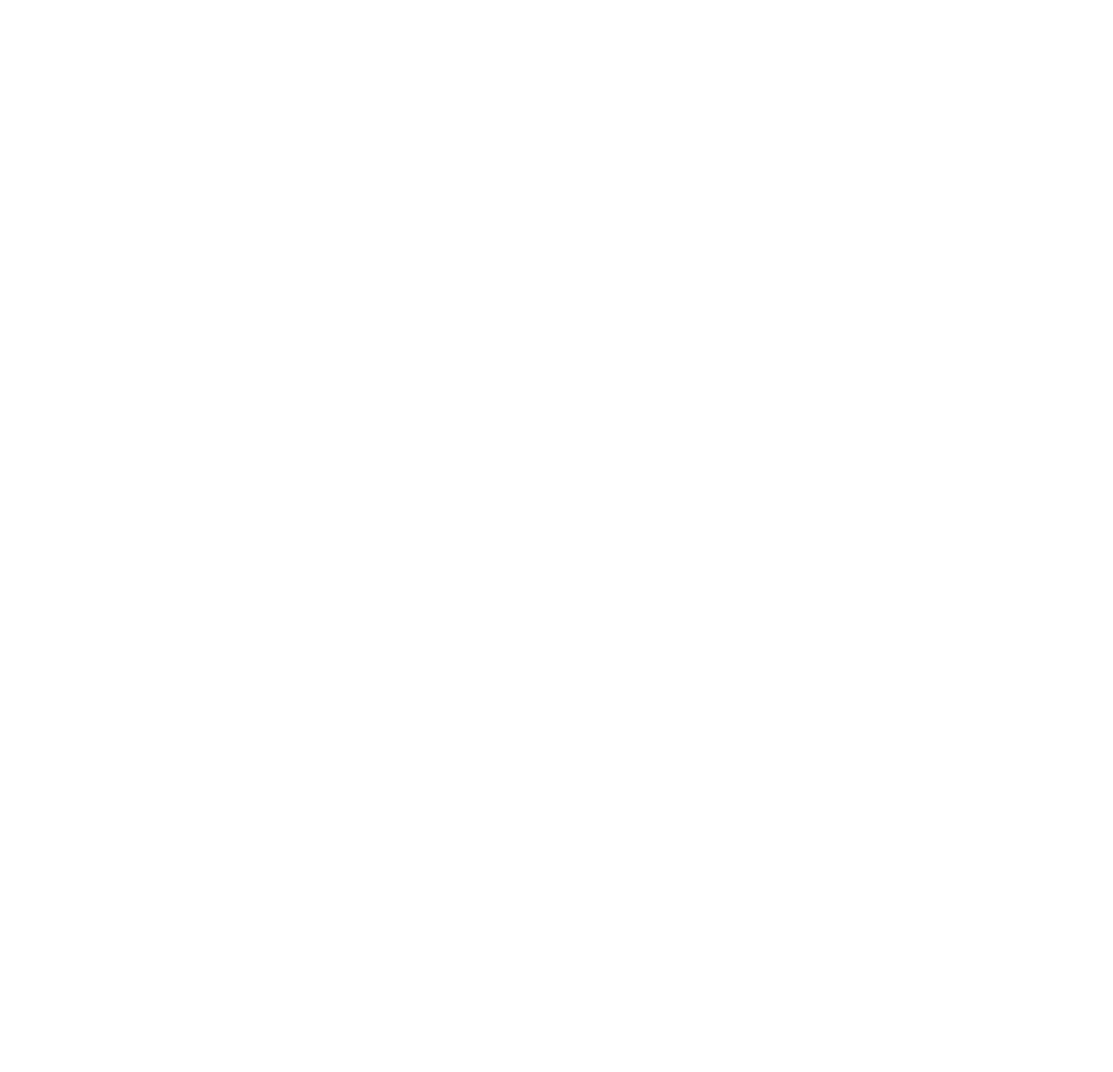
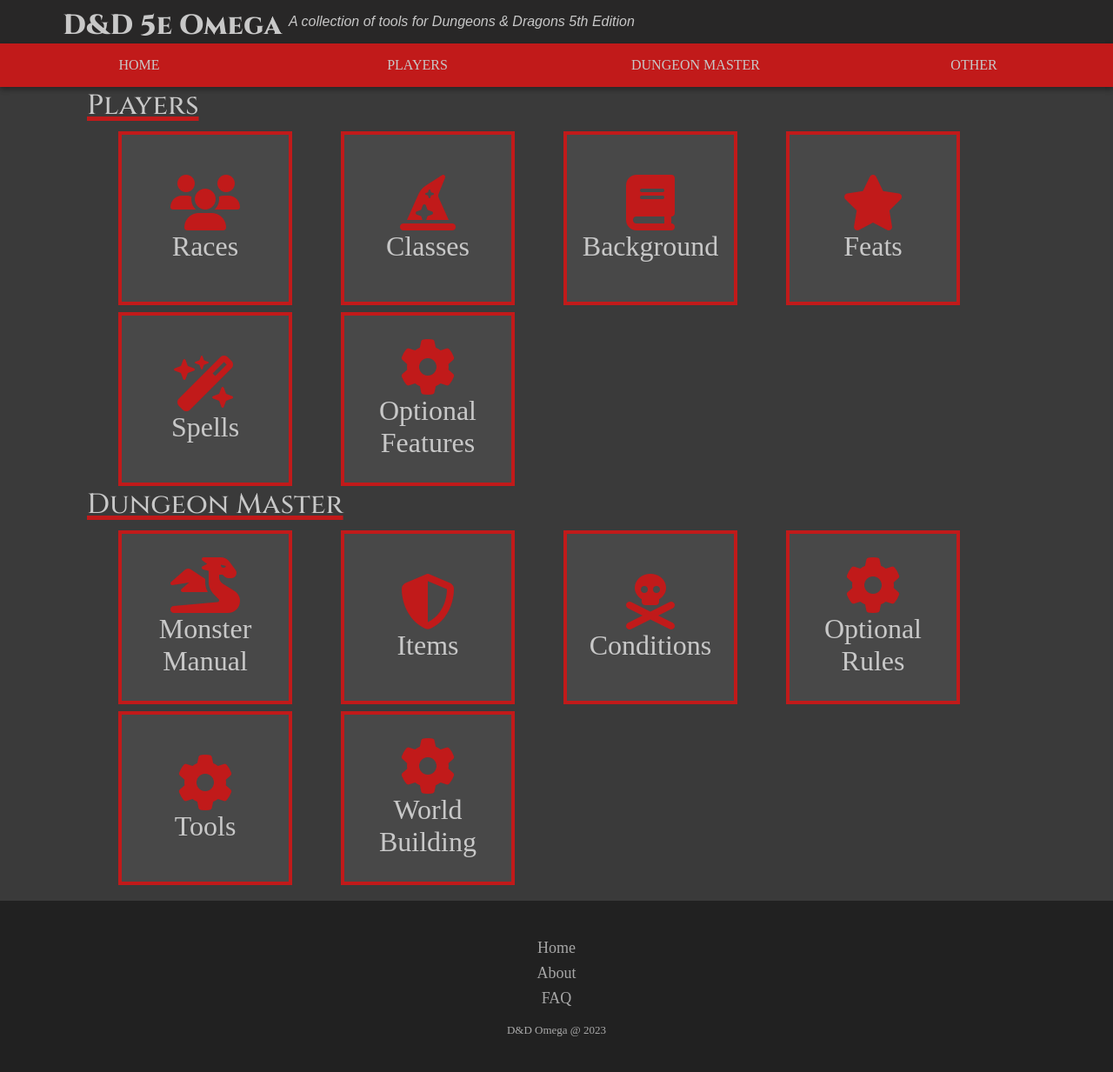
Before and after one commit to wigrenmarcus/dnd-omega, a plain HTML site: page index.html in a window 1280 px wide. Shown: the whole page at 87% size. Before the commit the page ends 800 px from the top, so only its background shows below. Drawn offline with Linux system fonts and the light colour scheme.

Commit message:
V2.0
Classes got intruduced

```diff
--- a/css/grid.css
+++ b/css/grid.css
@@ -0,0 +1,27 @@
+/* --- Main Grid -------------------------------- */
+.container {
+    display: grid;
+    grid-template-columns: repeat(4, 1fr);
+    grid-auto-rows: minmax(32px, auto);
+}
+
+#header {
+    grid-column: 1 / 2;
+}
+
+.desc {
+    grid-column: 2 / -1;
+}
+
+/* --- Icon Grid ---------------------------------- */
+.icon-container {
+    display: grid;
+    grid-template-columns: repeat(auto-fill, minmax(208px, 1fr));
+}
+
+/* --- Media queries ---------------------------- */
+@media only screen and (max-width: 1025px) {
+    #header {
+        grid-column: 1 / -1;
+    }
+}
--- a/css/style.css
+++ b/css/style.css
@@ -0,0 +1,230 @@
+* {
+    box-sizing: border-box;
+    margin: 0;
+    padding: 0;
+}
+
+body {
+    background-color: rgb(58, 58, 58);
+}
+
+/* --- Font Styling ---------------------------------- */
+* {
+    font-family: 'Times New Roman', Times, serif;
+    color: rgb(200, 200, 200);
+}
+
+h1 {
+    color: rgb(200, 200, 200);
+    font-family: 'Cinzel', serif;
+    font-weight: 500;
+}
+
+#header {
+    font-family: 'Cinzel', serif;
+    font-weight: 800;
+    color: rgb(200, 200, 200);
+    text-align: right;
+    text-decoration: none;
+}
+
+.desc {
+    font-family: Arial, Helvetica, sans-serif;
+    font-weight: 400;
+    font-style: italic;
+    color: rgb(200, 200, 200);
+    display: flex;
+    flex-direction: column;
+    justify-content: flex-end;
+    margin: 8px;
+}
+
+.icon-header {
+    text-decoration: underline;
+    text-decoration-color: #c11a1a;
+    text-decoration-thickness: 5px;
+    margin-left: 100px;
+}
+
+
+
+/* --- Header Styling -------------------------------- */
+.container {
+    background-color: rgb(40, 39, 39);
+    padding: 8px;
+}
+
+/* --- Navigation -------------------------------------- */
+header {
+    width: 100%;
+    height: 50px;
+    background-color: #c11a1a;
+    box-shadow: 0 3px 6px rgba(0, 0, 0, 0.16), 0 3px 6px rgba(0, 0, 0, 0.23);
+}
+
+header > nav > div {
+    float: left;
+    width: 25%;
+    height: 100%;
+    position: relative;
+}
+
+header > nav > div > a {
+    text-align: center;
+    width: 100%;
+    height: 100%;
+    display: block;
+    line-height: 50px;
+    color: #fbfbfb;
+    transition: background-color 0.2s ease;
+    text-transform: uppercase;
+}
+
+header > nav > div:hover > a {
+    background-color: rgba(0, 0, 0, 0.1);
+    cursor: pointer;
+}
+
+header > nav > div > div {
+    display: none;
+    overflow: hidden;
+    background-color: rgb(72, 72, 72);
+    min-width: 200%;
+    position: absolute;
+    box-shadow: 0 10px 20px rgba(0, 0, 0, 0.19), 0 6px 6px rgba(0, 0, 0, 0.23);
+    padding: 10px;
+}
+
+header > nav > div:not(:first-of-type):not(:last-of-type) > div {
+    left: -50%;
+    border-radius: 0 0 3px 3px;
+}
+
+header > nav > div:first-of-type > div {
+    left: 0;
+    border-radius: 0 0 3px 0;
+}
+
+header > nav > div:last-of-type > div {
+    right: 0;
+    border-radius: 0 0 0 3px;
+}
+
+header > nav > div:hover > div {
+    display: block;
+}
+
+header > nav > div > div > a {
+    display: block;
+    float: left;
+    padding: 8px 10px;
+    width: 46%;
+    margin: 2%;
+    text-align: center;
+    background-color: #c11a1a;
+    color: #fbfbfb;
+    border-radius: 2px;
+    transition: background-color 0.2s ease;
+}
+
+header > nav > div > div > a:hover {
+    background-color: #212121;
+    cursor: pointer;
+}
+/* --- Icon grid -------------------------------------- */
+.icon-container {
+    margin-left: 128px;
+    margin-right: 128px;
+}
+
+.icon-box, .icon-container a {
+    height: 200px;
+    width: 200px;
+    margin: 4px;
+}
+
+.icon-box:hover {
+    background-color: #333232;
+}
+
+.icon-box {
+    background-color: rgb(72, 72, 72);
+    margin: 4px;
+    padding: 32px;
+    color: rgb(200, 200, 200);
+    border: 4px solid #c11a1a;
+    font-size: 2em;
+    display: flex;
+    flex-direction: column;
+    align-items: center;
+    justify-content: center;
+
+
+}
+
+a, .icon-box {
+    text-decoration: none;
+}
+
+.icon-text {
+    text-align: center;
+}
+
+.icon {
+    font-size: 64px;
+}
+
+
+
+/* --- Footer ---------------------------------------- */
+footer {
+    padding:40px 0;
+    background-color: #212121;
+    color:#4b4c4d;
+  }
+
+footer ul {
+    padding:0;
+    list-style:none;
+    text-align:center;
+    font-size:18px;
+    line-height:1.6;
+    margin-bottom:0;
+  }
+
+footer li {
+    padding:0 10px;
+  }
+
+footer ul a {
+    color:inherit;
+    text-decoration:none;
+    opacity:0.8;
+  }
+
+footer ul a:hover {
+    opacity:1;
+  }
+
+footer .copyright {
+    margin-top:15px;
+    text-align:center;
+    font-size:13px;
+    color:#aaa;
+    margin-bottom:0;
+  }
+
+/* --- Media queries ---------------------------- */
+@media only screen and (max-width: 1025px) {
+    * {
+        font-size: 1em;
+    }
+
+    .desc {
+        display: none;
+    }
+
+    #header {
+        text-align: center;
+    }
+}
--- a/index.html
+++ b/index.html
@@ -4,9 +4,156 @@
     <meta charset="UTF-8">
     <meta http-equiv="X-UA-Compatible" content="IE=edge">
     <meta name="viewport" content="width=device-width, initial-scale=1.0">
-    <title>Document</title>
+    <link rel="stylesheet" href="css/style.css">
+    <link rel="stylesheet" href="css/grid.css">
+    <link rel="preconnect" href="https://fonts.googleapis.com">
+    <!--google--> <link rel="preconnect" href="https://fonts.googleapis.com">
+    <link rel="preconnect" href="https://fonts.gstatic.com" crossorigin>
+    <link href="https://fonts.googleapis.com/css2?family=Cinzel:wght@500;800&display=swap" rel="stylesheet">
+    <script src="https://kit.fontawesome.com/77b74da7a3.js" crossorigin="anonymous"></script>
+    <title>5e Omega</title>
 </head>
 <body>
 
+<!-- Page Header ------------>
+<header class="container">
+    <h1 id="header">D&D 5e Omega</h1>
+    <p class="desc">A collection of tools for Dungeons & Dragons 5th Edition</p>
+</header>
+
+<header>
+<nav>
+    <div>
+            <a href="index.html"><span>Home</span></a>
+    </div>
+    <div>
+            <a><span>Players </span></a>
+            <div>
+                    <a>Races</a>
+                    <a href="classes.html">Classes</a>
+                    <a>Background</a>
+                    <a>Feats</a>
+                    <a>Spells</a>
+                    <a>Optional Rules</a>
+            </div>
+    </div>
+    <div>
+            <a><span>Dungeon Master</span></a>
+            <div>
+                    <a>Monster Manual</a>
+                    <a>Items</a>
+                    <a>Conditions</a>
+                    <a>Optional Rules</a>
+                    <a href="">Tools</a>
+                    <a href="">World Building</a>
+            </div>
+    </div>
+    <div>
+            <a><span>Other</span></a>
+            <div>
+                    <a>Monsters</a>
+                    <a>Items</a>
+                    <a>Rules</a>
+                    <a>Tools</a>
+            </div>
+    </div>
+</nav>
+</header>
+<!-- Player Icon Navigation -->
+<h1 class="icon-header">Players</h1>
+
+<div class="icon-container">
+    <a href="#races">
+        <div class="icon-box">
+            <i class="icon fa-solid fa-users" style="color: #c11a1a;"></i>
+            <p class="icon-text">Races</p>
+        </div>
+    </a>
+    <a href="classes.html">
+        <div class="icon-box">
+            <i class="icon fa-solid fa-hat-wizard" style="color: #c11a1a;"></i>
+            <p class="icon-text">Classes</p>
+        </div>
+    </a>
+    <a href="#background">
+        <div class="icon-box">
+            <i class="icon fa-solid fa-book" style="color: #c11a1a;"></i>
+            <p class="icon-text">Background</p>
+        </div>
+    </a>
+    <a href="#feats">
+        <div class="icon-box">
+            <i class="icon fa-solid fa-star" style="color: #c11a1a;"></i>
+            <p class="icon-text">Feats</p>
+        </div>
+    </a>
+    <a href="#spells">
+        <div class="icon-box">
+            <i class="icon fa-solid fa-wand-magic-sparkles" style="color: #c11a1a;"></i>
+            <p class="icon-text">Spells</p>
+        </div>
+    </a>
+    <a href="#optionalf">
+        <div class="icon-box">
+            <i class="icon fa-solid fa-cog" style="color: #c11a1a;"></i>
+            <p class="icon-text">Optional Features</p>
+        </div>
+    </a>
+</div>
+
+<!-- DM Icon Navigation ------->
+<h1 class="icon-header">Dungeon Master</h1>
+
+<div class="icon-container">
+    <a href="#monster-manual">
+        <div class="icon-box">
+            <i class="icon fa-solid fa-dragon" style="color: #c11a1a;"></i>
+            <p class="icon-text">Monster Manual</p>
+        </div>
+    </a>
+    <a href="#items">
+        <div class="icon-box">
+            <i class="icon fa-solid fa-shield-halved" style="color: #c11a1a;"></i>
+            <p class="icon-text">Items</p>
+        </div>
+    </a>
+    <a href="#conditions">
+        <div class="icon-box">
+            <i class="icon fa-solid fa-skull-crossbones" style="color: #c11a1a;"></i>
+            <p class="icon-text">Conditions</p>
+        </div>
+    </a>
+    <a href="#optionalr">
+        <div class="icon-box">
+            <i class="icon fa-solid fa-cog" style="color: #c11a1a;"></i>
+            <p class="icon-text">Optional Rules</p>
+        </div>
+    </a>
+    <a href="#tools">
+        <div class="icon-box">
+            <i class="icon fa-solid fa-cog" style="color: #c11a1a;"></i>
+            <p class="icon-text">Tools</p>
+        </div>
+    </a>
+    <a href="#worldb">
+        <div class="icon-box">
+            <i class="icon fa-solid fa-cog" style="color: #c11a1a;"></i>
+            <p class="icon-text">World Building</p>
+        </div>
+    </a>
+</div>
+<br>
+
+<!-- Footer ------------------>
+<footer class="footer-basic">
+    <ul class="list-inline">
+        <li class="list-inline-item"><a href="index.html">Home</a></li>
+        <li class="list-inline-item"><a href="#">About</a></li>
+        <li class="list-inline-item"><a href="#">FAQ</a></li>
+    </ul>
+    <p class="copyright">D&D Omega @ 2023</p>
+</footer>
+
+<script src="js/script.js"></script>
 </body>
 </html>
--- a/js/script.js
+++ b/js/script.js
@@ -0,0 +1,62 @@
+/* --- Dropdown Menu --------------------------- */
+var nav = $('nav');
+var line = $('<div />').addClass('line');
+
+line.appendTo(nav);
+
+var active = nav.find('.active');
+var pos = 0;
+var wid = 0;
+
+if(active.length) {
+  pos = active.position().left;
+  wid = active.width();
+  line.css({
+    left: pos,
+    width: wid
+  });
+}
+
+nav.find('ul li a').click(function(e) {
+  e.preventDefault();
+  if(!$(this).parent().hasClass('active') && !nav.hasClass('animate')) {
+
+    nav.addClass('animate');
+
+    var _this = $(this);
+
+    nav.find('ul li').removeClass('active');
+
+    var position = _this.parent().position();
+    var width = _this.parent().width();
+
+    if(position.left >= pos) {
+      line.animate({
+        width: ((position.left - pos) + width)
+      }, 300, function() {
+        line.animate({
+          width: width,
+          left: position.left
+        }, 150, function() {
+          nav.removeClass('animate');
+        });
+        _this.parent().addClass('active');
+      });
+    } else {
+      line.animate({
+        left: position.left,
+        width: ((pos - position.left) + wid)
+      }, 300, function() {
+        line.animate({
+          width: width
+        }, 150, function() {
+          nav.removeClass('animate');
+        });
+        _this.parent().addClass('active');
+      });
+    }
+
+    pos = position.left;
+    wid = width;
+  }
+});
```
Also changed, not shown: classes.html (added, +91 -0 lines).
